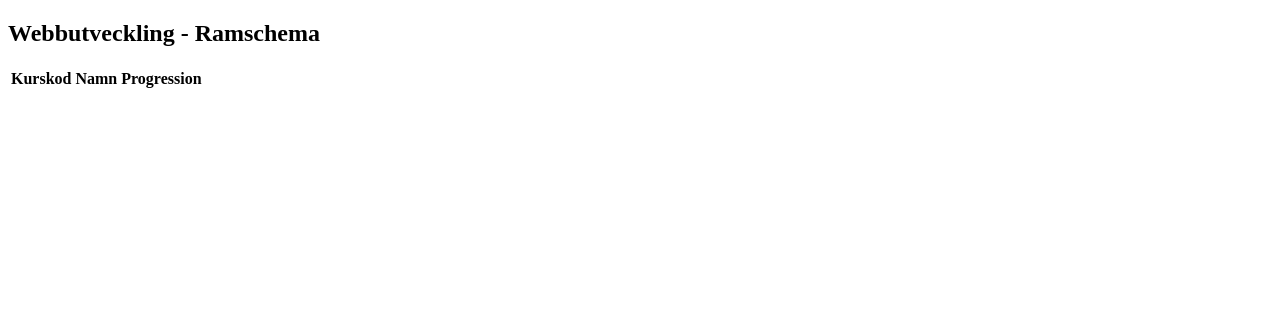
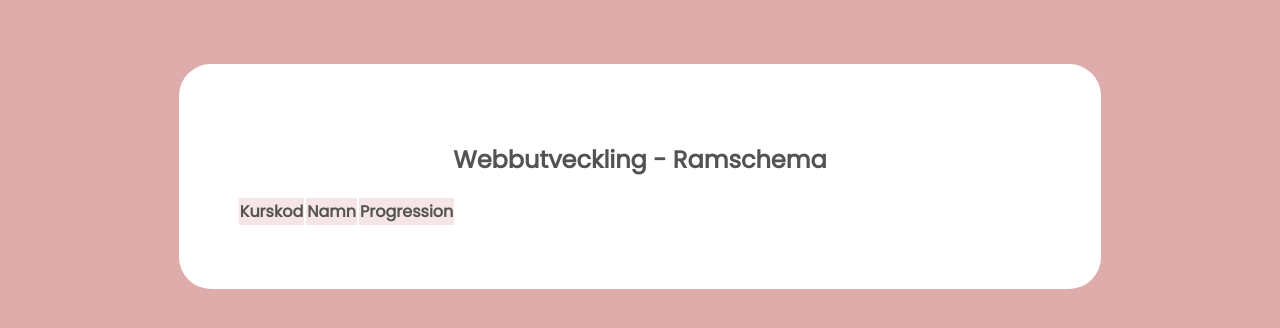
Before and after one commit to jenniferchristine/ecma_script, a website built with Parcel: page src/index.html in a window 1280 px wide. Built offline with nearby package versions, Linux system fonts and the light colour scheme.

Commit message:
Skapat layout för webbplatsen

```diff
--- a/src/css/style.css
+++ b/src/css/style.css
@@ -1,3 +1,27 @@
+@import url('https://fonts.googleapis.com/css2?family=Poppins:wght@300;400&display=swap');
+
 body {
-    color: black;
+    margin: 5%;
+    padding: 0;
+    text-align: center;
+    background-color: rgb(223, 172, 172);
+    color: #535353;
+    font-family: 'Poppins';
 }
+
+main {
+    box-sizing: border-box;
+    padding: 5%;
+    border-radius: 2em;
+    width: 80%;
+    margin: 0 auto;
+    background-color: white;
+}
+
+h1, h2 {
+    text-align: center;
+}
+
+thead {
+    background-color: #F5E5E5;
+}
```
